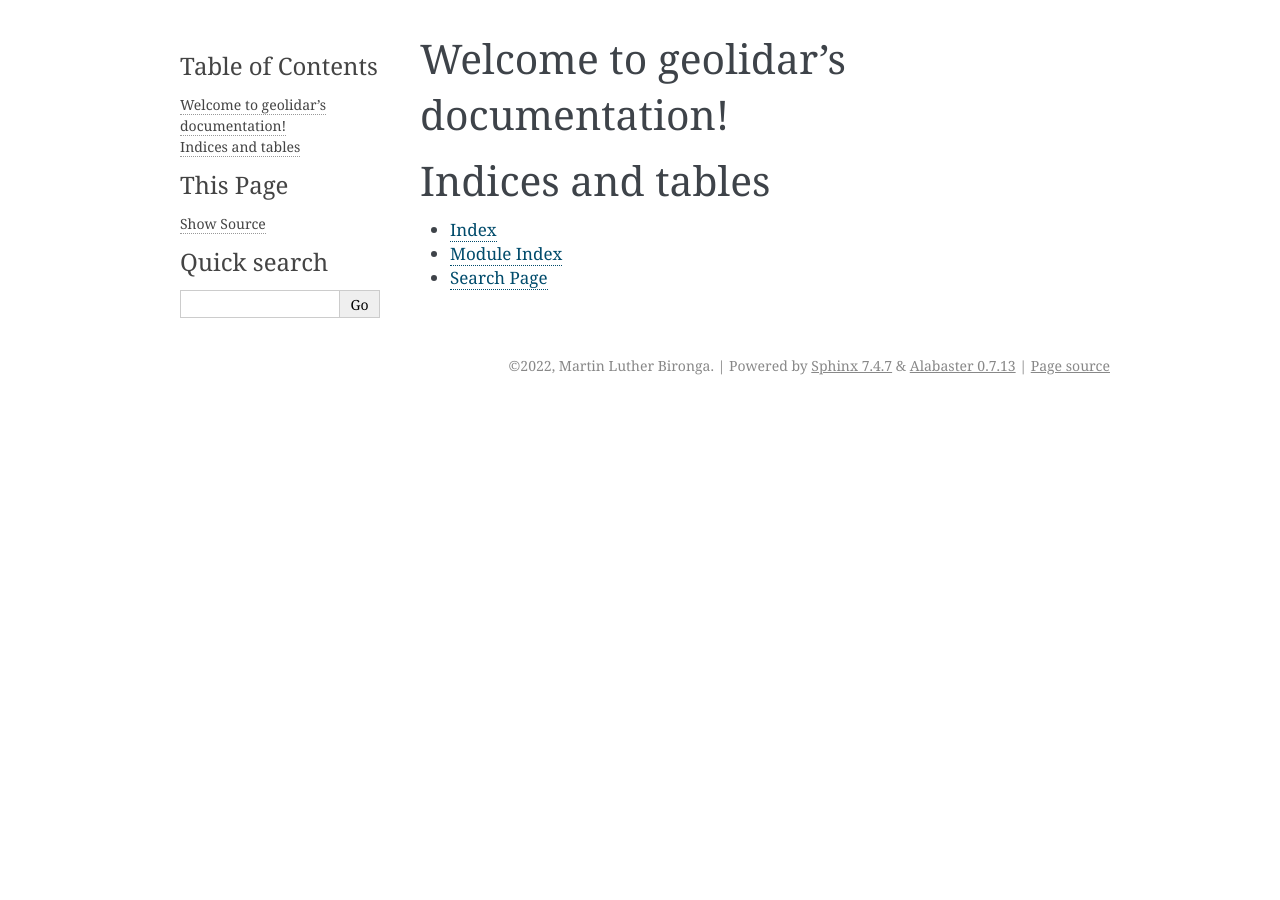
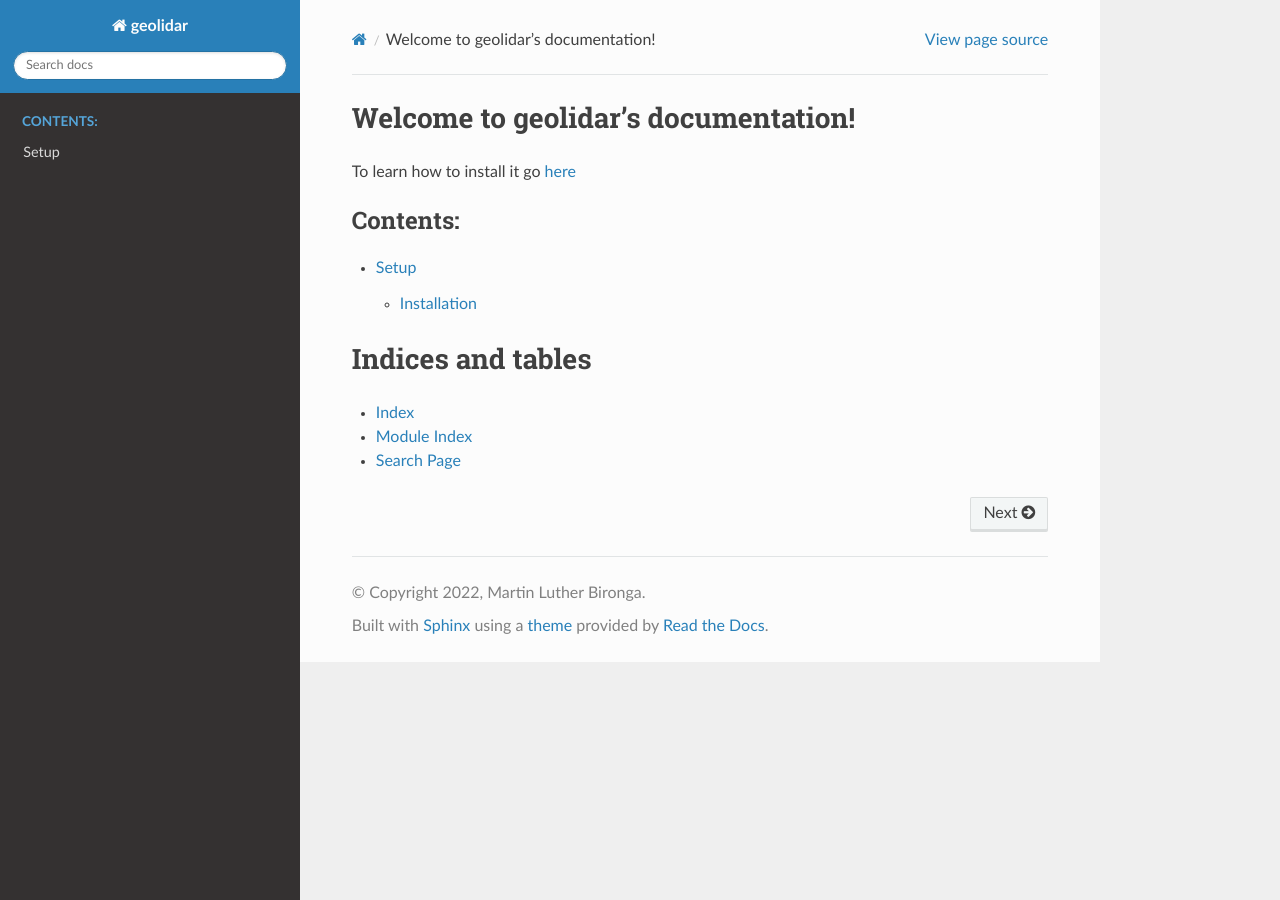
Before and after one commit to tutorialcreation/GeoLidar, a Sphinx documentation site: the page built from source/index.rst, in a window 1280 px wide. Built offline with Sphinx 7.4.7 and the Read the Docs theme 2.0.0, drawn with Linux system fonts in a browser that asks for light colours.

Commit message:
added documentation

```diff
--- a/source/conf.py
+++ b/source/conf.py
@@ -47,7 +47,8 @@ exclude_patterns = []
 # The theme to use for HTML and HTML Help pages.  See the documentation for
 # a list of builtin themes.
 #
-html_theme = 'alabaster'
+import sphinx_rtd_theme
+html_theme = 'sphinx_rtd_theme'
 
 # Add any paths that contain custom static files (such as style sheets) here,
 # relative to this directory. They are copied after the builtin static files,
--- a/source/index.rst
+++ b/source/index.rst
@@ -5,10 +5,13 @@
 
 Welcome to geolidar's documentation!
 ====================================
+To learn how to install it go :ref:`here<setup>`
 
 .. toctree::
    :maxdepth: 2
    :caption: Contents:
+
+   setup
 
 
 
```
Also changed, not shown: source/setup.rst (added, +9 -0 lines).
